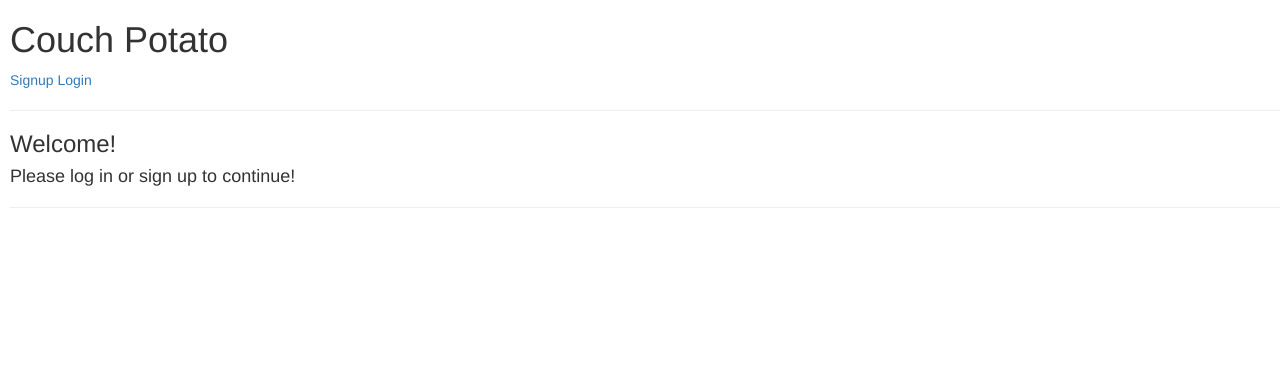
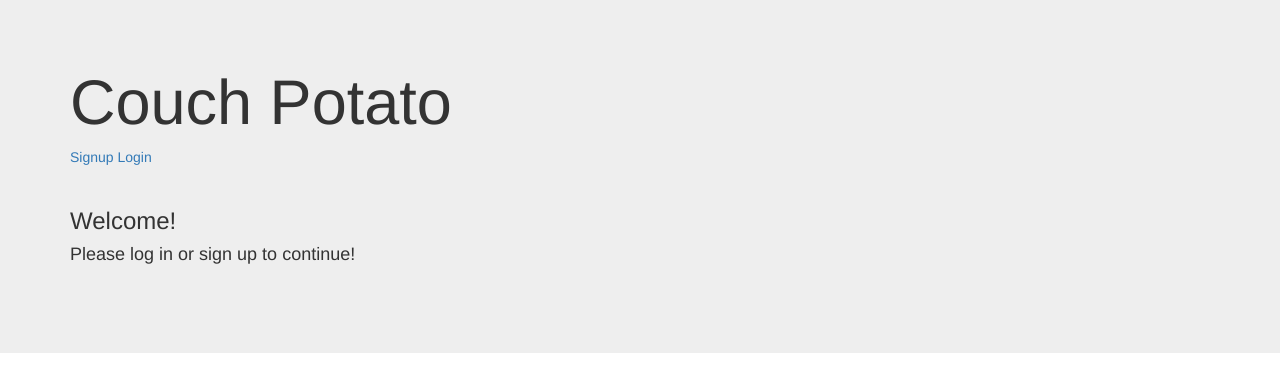
Before and after one commit to batcole/T10, a Django app: page / in a window 1280 px wide. Shown: the top 392 px of the page. Run offline with Django 3.2, Linux system fonts and the light colour scheme; some libraries are stand-ins or nearby versions.

Commit message:
changed size of font and added padding to details page

```diff
--- a/couch_potato/templates/home.html
+++ b/couch_potato/templates/home.html
@@ -1,7 +1,8 @@
 <link rel="stylesheet" href="https://maxcdn.bootstrapcdn.com/bootstrap/3.3.7/css/bootstrap.min.css" integrity="sha384-BVYiiSIFeK1dGmJRAkycuHAHRg32OmUcww7on3RYdg4Va+PmSTsz/K68vbdEjh4u" crossorigin="anonymous">
 
 <!doctype html>
-<div class="span6" style="padding-left:10px;">
+<div class="jumbotron vertical-center">
+  <div class="container">
 <html lang="en">
 <head>
   <meta charset="utf-8">
@@ -26,4 +27,5 @@
 {% endblock %}
 </body>
 </div>
+</div>
 </html>
```
Also changed, not shown: couch_potato/main/templates/main/detail.html (+4 -3 lines).
